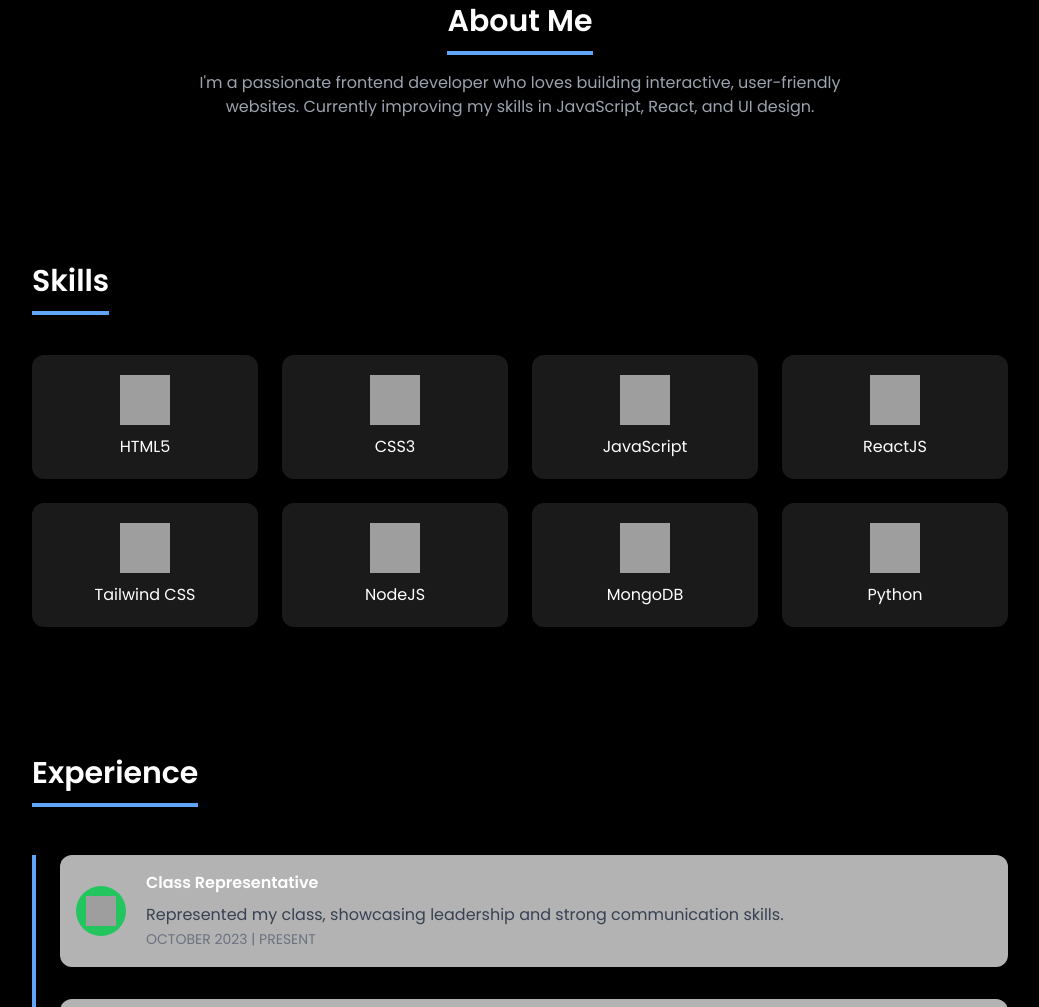
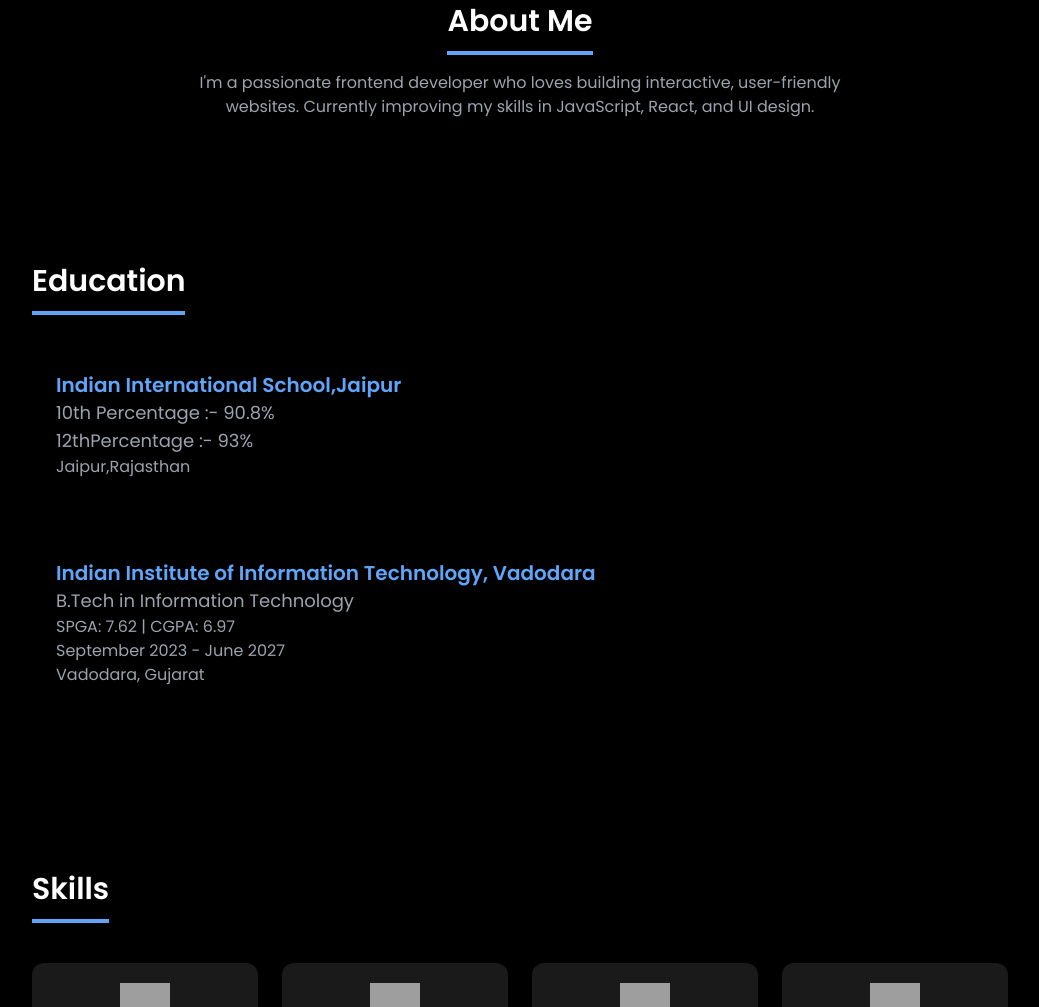
Before and after one commit to Yashika02234/portfolio, a website: page index.html in a window 1280 px wide. Shown: the part 1500-2507 px from the top of the page, without its empty margins (120-1159 px from the left). Drawn offline with nearby package versions, Linux system fonts and the light colour scheme; grey boxes are pictures that could not be loaded.

Commit message:
portfolio

```diff
--- a/index.html
+++ b/index.html
@@ -223,6 +223,9 @@
                 `;
             }
         });
+        function toggleSubSkills(skillCategory) {
+            const subSkills = document.getElementById(skillCategory);
+            subSkills.classList.toggle('active');}
         </script>
 
 
@@ -295,6 +298,34 @@
             </p>
         </div>
     </section>
+  <!-- Education Section -->
+<section class="py-16 bg-black-800 bg-opacity-80 text-white">
+    <div class="max-w-5xl mx-auto px-6">
+        <h2 class="text-3xl font-extrabold text-center border-b-4 border-blue-400 pb-3 inline-block">Education</h2>
+
+        <div class="mt-8">
+            <div class="bg-black-800 p-6 rounded-lg shadow-lg mb-8">
+                <h3 class="text-xl font-semibold text-blue-400">Indian International School,Jaipur</h3>
+                <p class="text-lg text-gray-400">10th Percentage :- 90.8%</p>
+                <p class="text-lg text-gray-400">12thPercentage :- 93%</p>
+                <p class="text-gray-400">Jaipur,Rajasthan</p>
+            </div>
+            <!-- Indian Institute of Information Technology, Vadodara -->
+            <div class="bg-black-800 p-6 rounded-lg shadow-lg mb-8">
+                <h3 class="text-xl font-semibold text-blue-400">Indian Institute of Information Technology, Vadodara</h3>
+                <p class="text-lg text-gray-400">B.Tech in Information Technology</p>
+                <p class="text-gray-400">SPGA: 7.62 | CGPA: 6.97</p>
+                <p class="text-gray-400">September 2023 - June 2027</p>
+                <p class="text-gray-400">Vadodara, Gujarat</p>
+            </div>
+
+
+
+        </div>
+    </div>
+</section>
+
+
 
     <!-- Skills Section -->
     <section class="py-16  bg-black-800 bg-opacity-80 text-white">
```
